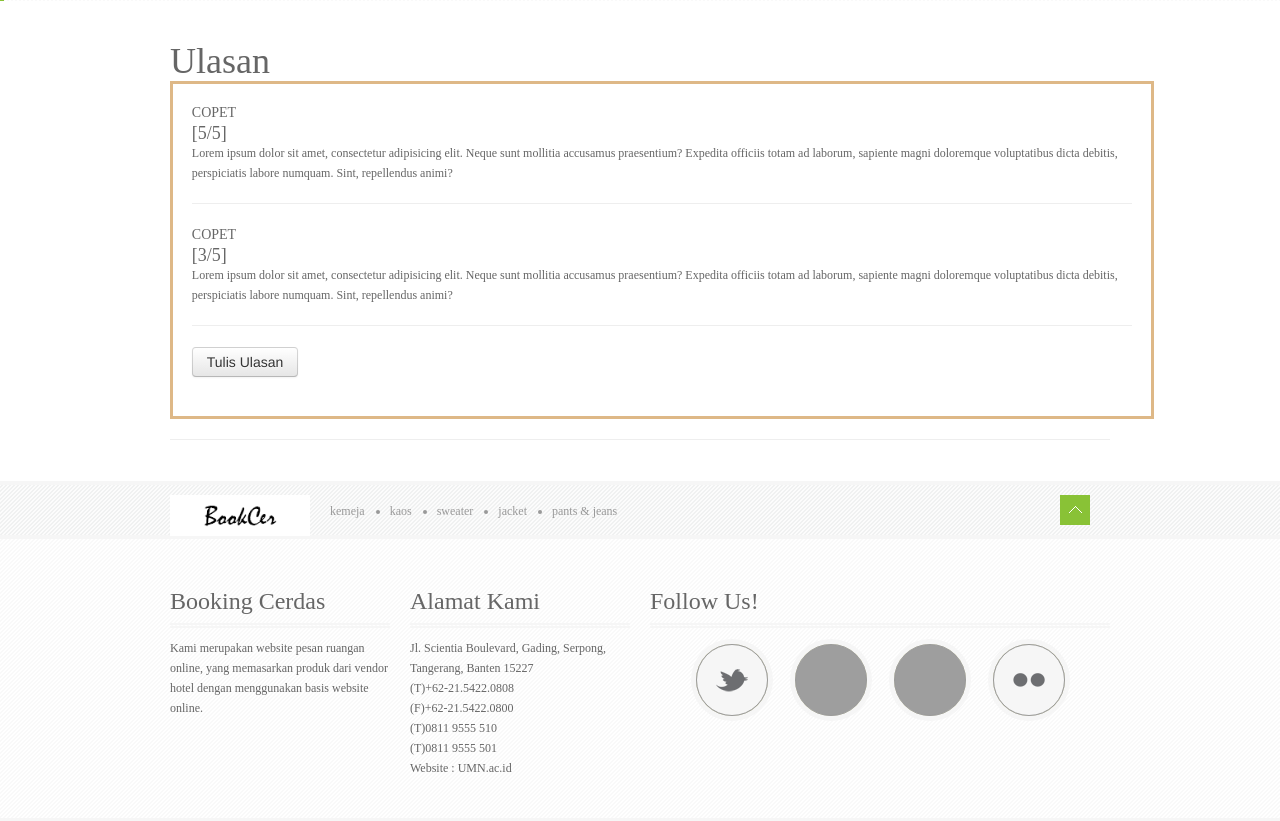
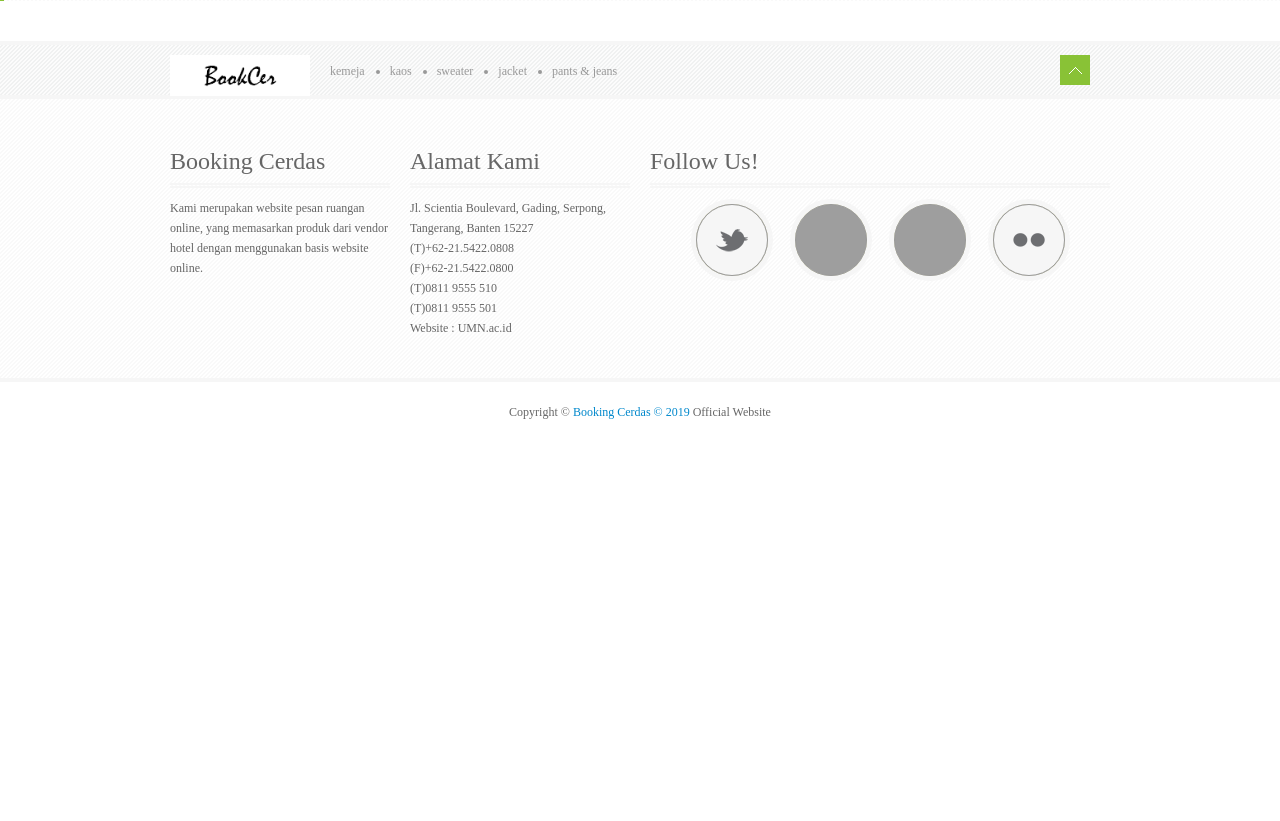
Before and after one commit to chronomedev/finalpemweb, a PHP site: page /detailproduk.php?kd=5 in a window 1280 px wide. Shown: the part 628-1449 px from the top of the page. After the commit the page ends 1047 px from the top, so only its background shows below. Run offline with PHP 8.4, Linux system fonts and the light colour scheme; data comes from the database, SQL or seed files in the repository; some web fonts are replaced; grey boxes are pictures that could not be loaded.

Commit message:
Update detailproduk.php

```diff
--- a/detailproduk.php
+++ b/detailproduk.php
@@ -180,38 +180,6 @@ $data  = mysqli_fetch_array($query);
 
 		<!--start: Container -->
     	<div class="container">
-
-			<br>
-			<h1>Ulasan</h1>
-			<div class="kontener_review">
-				<h5>COPET</h5><h4>[5/5]</h4>
-				<p>Lorem ipsum dolor sit amet, consectetur adipisicing elit. Neque sunt mollitia accusamus praesentium? Expedita officiis totam ad laborum, sapiente magni doloremque voluptatibus dicta debitis, perspiciatis labore numquam. Sint, repellendus animi?</p>
-				<hr>
-				<h5>COPET</h5><h4>[3/5]</h4>
-				<p>Lorem ipsum dolor sit amet, consectetur adipisicing elit. Neque sunt mollitia accusamus praesentium? Expedita officiis totam ad laborum, sapiente magni doloremque voluptatibus dicta debitis, perspiciatis labore numquam. Sint, repellendus animi?</p>
-				<hr>
-				<button id="tombol_tampil_ulasan" class="btn btn-lg" onclick="tampilForm()">Tulis Ulasan</button>
-				<button id="tutup_tampil_ulasan" class="btn btn-lg" onclick="tutupForm()">Batal</button>
-				<br><br>
-				<form id="form_review" class="form_review" action="submit_form.php" method="POST">
-					<input name="nama_review"class="field_review" type="text" placeholder="Nama Pengulas">
-					<br>
-					<input name="email_review" class="field_review" type="text" placeholder="Email">
-					<br>
-					<input name="skala_rating" class="field_review" min="1" max="5" type="number" placeholder="Masukan Skala Rating 1-5"><br>
-					<textarea placeholder="Tulis Kesan disini" name="deskripsi_review" class="field_review" rows="10" cols="50"></textarea>
-					<input type="hidden" name="passing_produk" value="">
-					<br>
-					<button class="btn btn-lg" type="submit">Submit Ulasan</button>
-				</form>
-			</div>
-			<hr>
-
-
-
-
-
-
 		</div>
 		<!--end: Container-->
 
@@ -289,7 +257,6 @@ $data  = mysqli_fetch_array($query);
 <script src="js/jquery.cslider.js"></script>
 <script src="js/slider.js"></script>
 <script def src="js/custom.js"></script>
-<script src="js/tampil_ulasan.js"></script>
 <!-- end: Java Script -->
 
 </body>
```
